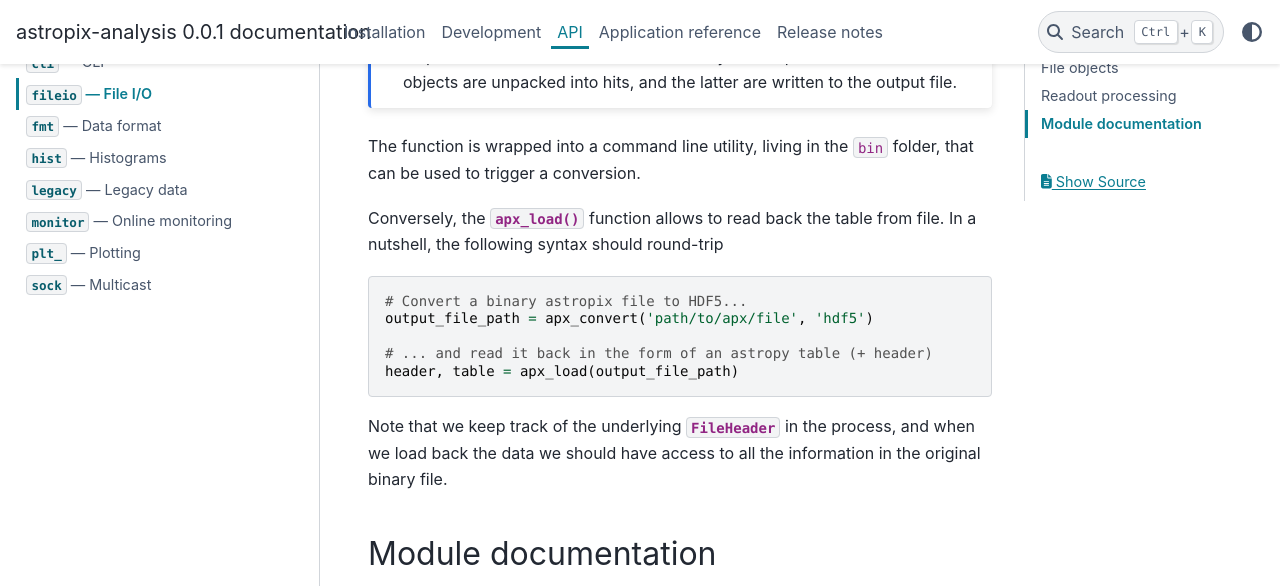
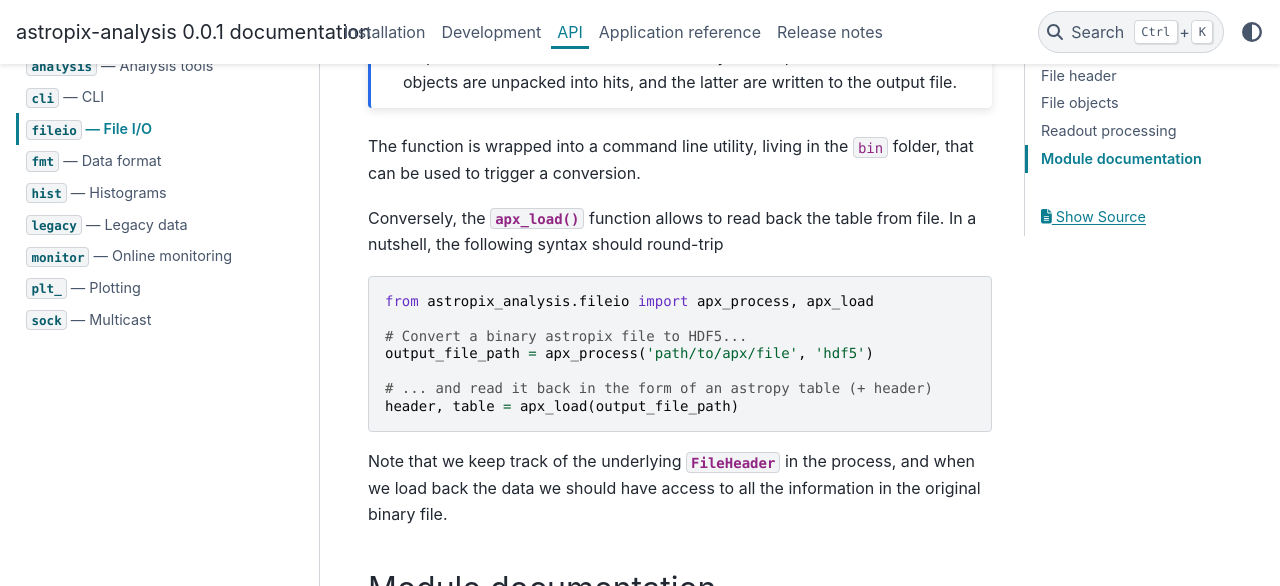
Before and after one commit to AstroPix/astropix-analysis, a Sphinx documentation site: the page built from docs/fileio.rst, in a window 1280 px wide and 900 px high, scrolled down 3945 px, cut to the strip 0-586 px from the top of the window. Built offline with Sphinx 7.4.7 and the PyData theme 0.15.4, drawn with Linux system fonts in a browser that asks for light colours; formulas are drawn with MathJax 3.

Commit message:
Minor docs fix.

```diff
--- a/docs/fileio.rst
+++ b/docs/fileio.rst
@@ -197,8 +197,10 @@ read back the table from file. In a nutshell, the following syntax should round-
 
 .. code-block:: python
 
+   from astropix_analysis.fileio import apx_process, apx_load
+
    # Convert a binary astropix file to HDF5...
-   output_file_path = apx_convert('path/to/apx/file', 'hdf5')
+   output_file_path = apx_process('path/to/apx/file', 'hdf5')
 
    # ... and read it back in the form of an astropy table (+ header)
    header, table = apx_load(output_file_path)
```
